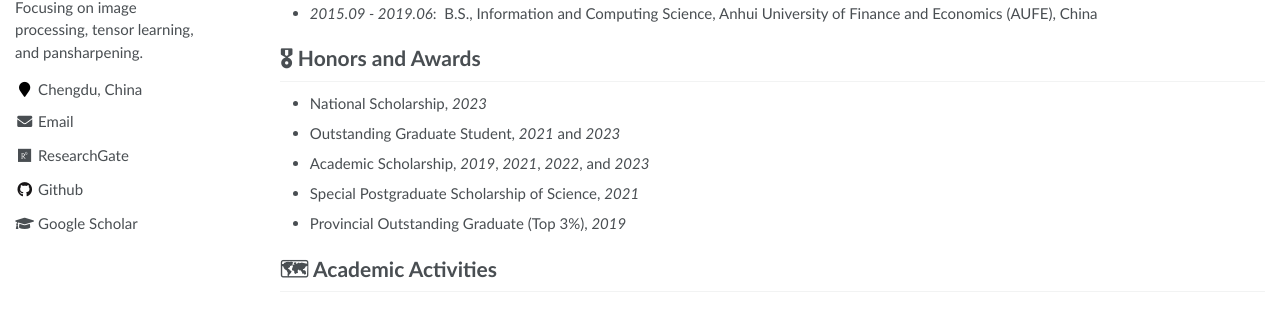
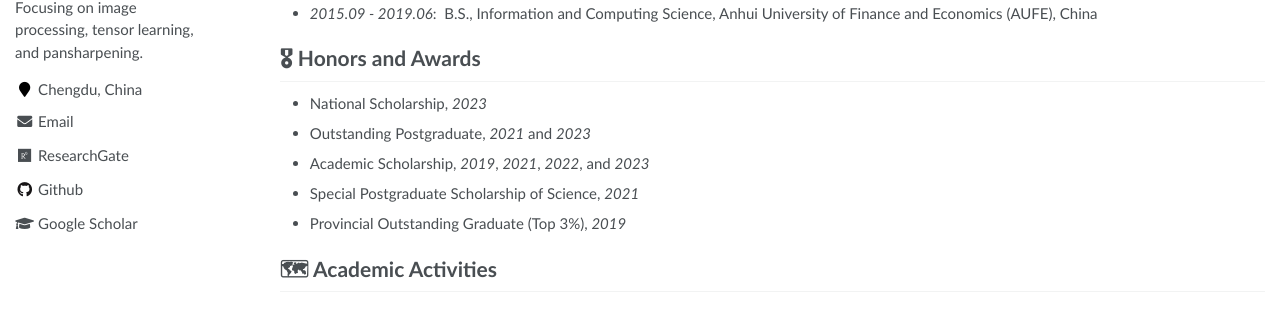
Before and after one commit to zhongchengwu/zhongchengwu.github.io, a Jekyll site: the page built from _pages/about.md, in a window 1280 px wide and 900 px high, scrolled down 954 px. Shown: the part 450-761 px from the top of the window. Built offline with Jekyll 4.4.1, drawn with Linux system fonts in a browser that asks for light colours.

Commit message:
Update about.md

```diff
--- a/_pages/about.md
+++ b/_pages/about.md
@@ -84,7 +84,7 @@ E-mail: <wuzhch97@163.com> &emsp;
 
 # 🎖 Honors and Awards
 - National Scholarship, *2023*
-- Outstanding Graduate Student, *2021* and *2023*
+- Outstanding Postgraduate, *2021* and *2023*
 - Academic Scholarship, *2019*, *2021*, *2022*, and *2023*
 - Special Postgraduate Scholarship of Science, *2021*
 - Provincial Outstanding Graduate (Top 3%), *2019*
```
